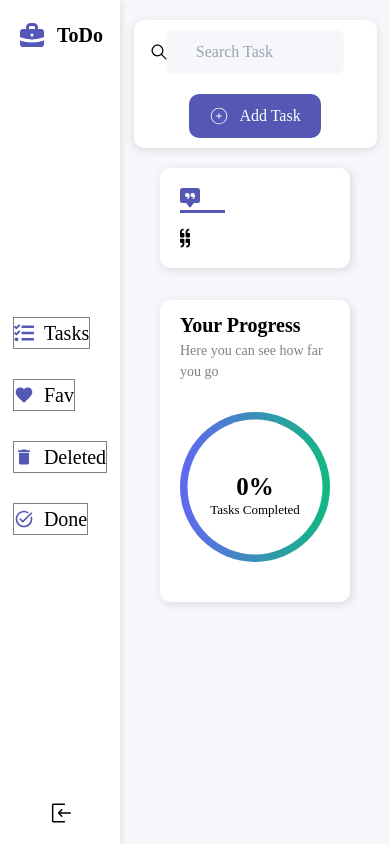
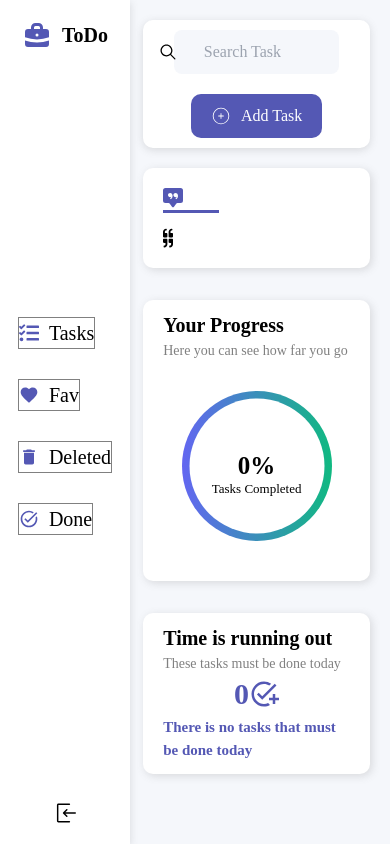
Before and after one commit to EHAB3x/to-do-website, a React (Create React App) app: page / in a window 390 px wide. Built offline with nearby package versions, Linux system fonts and the light colour scheme; no server answers.

Commit message:
handle some responsive problems

```diff
--- a/src/App.js
+++ b/src/App.js
@@ -5,19 +5,23 @@ import Sidebar from './components/sidebar/Sidebar';
 import React from 'react';
 import Quotes from './pages/home/quotes/Quotes';
 import Percentage from './pages/home/percentage/Percentage';
+import Reminder from './pages/home/reminder/Reminder';
 
 function App() {
   return (
     <div className="app">
-      <div className='main'>
-        <Sidebar/>
+      <div className='main sm:gap-8'>
+        <div className='sm:w-[200px] w-[180px]'>
+          <Sidebar/>
+        </div>
         <div className='content'>
           <Navbar />
           <Routes>
             <Route path='/' element={
-            <div className='sm:px-[20px] px-[40px] grid sm:grid-cols-3 sm:gap-16 gap-8'>
+            <div className='sm:px-[20px] px-[20px] grid sm:grid-cols-3 sm:gap-16 gap-8'>
               <Quotes/>
               <Percentage/>
+              <Reminder />
             </div>
             }/>
           </Routes>
--- a/src/components/addTask/AddTask.jsx
+++ b/src/components/addTask/AddTask.jsx
@@ -55,7 +55,7 @@ const AddTask = () => {
         <label htmlFor="date">End Date </label>
         <input className='data' type="date" id='date'  value={date} onChange={(e)=> setDate(e.target.value)} required/>
 
-        <input type="submit" id='date' onClick={e=> submit(e)}/>
+        <input type="submit" id='' onClick={e=> submit(e)}/>
     </form>
   )
 }
--- a/src/components/navbar/Navbar.css
+++ b/src/components/navbar/Navbar.css
@@ -89,7 +89,7 @@
 @media screen and (max-width: 768px) {
     .navbar{
         flex-direction: column;
-        width: 90%;
+        width: 85%;
         gap: 20px;
     }
     .navbar form input{
--- a/src/components/sidebar/Slidebar.css
+++ b/src/components/sidebar/Slidebar.css
@@ -14,6 +14,7 @@
     align-items: center;
     justify-content: space-between;
     box-shadow: rgba(99, 99, 99, 0.2) 0px 2px 8px 0px;
+    position: fixed;
 }
 .sidebar.close{
     width: 100px;
@@ -86,7 +87,7 @@
 
 @media screen and (max-width: 768px) {
     .sidebar{
-        width: 180px;
+        width: 130px;
     }
     .sidebar  .sidebar_header{
         font-size: 20px;
--- a/src/pages/home/percentage/Percentage.jsx
+++ b/src/pages/home/percentage/Percentage.jsx
@@ -7,7 +7,7 @@ const Percentage = () => {
     var percent = 0;
 
     tasks.forEach(quote => {
-        if(quote.status === "in progress"){
+        if(quote.status === "done"){
             percent++;
         }
     });
@@ -20,7 +20,6 @@ const Percentage = () => {
         }
     },[percent, tasks.length]);
 
-    console.log(percentage);
   return (
     <div className='percentage'>
         <h2>Your Progress</h2>
--- a/src/pages/home/quotes/Quotes.jsx
+++ b/src/pages/home/quotes/Quotes.jsx
@@ -13,7 +13,6 @@ const Quotes = () => {
         };
         getQuote();
     },[])
-    console.log(quote);
   return (
     <div className='quote'>
         <div className="top">
--- /dev/null
+++ b/src/pages/home/reminder/Reminder.css
@@ -0,0 +1,43 @@
+.reminder{
+    background-color: white;
+    padding:10px 20px;
+    border-radius: 10px;
+    -webkit-border-radius: 10px;
+    -moz-border-radius: 10px;
+    -ms-border-radius: 10px;
+    -o-border-radius: 10px;
+    box-shadow: rgba(99, 99, 99, 0.2) 2px 2px 8px 0px;
+}
+.reminder h2{
+    font-size: 20px;
+    font-weight: bold;
+}
+.reminder p{
+    font-size: 14px;
+    color: gray;
+}
+.reminder .content{
+    height: 60%;
+    display: flex;
+    flex-direction: column;
+    justify-content: center;
+}
+.reminder .content a,
+.reminder .content h3{
+    display: flex;
+    width: 100%;
+    justify-content: center;
+    align-items: center;
+    font-size: 60px;
+    font-weight: bold;
+    color: #5458b4;
+}
+.reminder .content h3{
+    font-size: 15px;
+}
+
+@media screen and (max-width:768px) {
+    .reminder .content a{
+        font-size: 30px;
+    }
+}
--- /dev/null
+++ b/src/pages/home/reminder/Reminder.jsx
@@ -0,0 +1,32 @@
+import React from 'react';
+import "./Reminder.css";
+import { Link } from 'react-router-dom';
+import { useSelector } from 'react-redux';
+import { MdOutlineAddTask } from "react-icons/md";
+
+const Reminder = () => {
+    const tasks = useSelector(state => state.tasks);
+    const today = new Date().toISOString().slice(0,10);
+    let tasksNumber = 0;
+
+    tasks.forEach(task => {
+        console.log(task.date);
+        if(task.date === today){
+            tasksNumber++;
+        }
+    });
+  return (
+    <div className='reminder'>
+        <h2>Time is running out</h2>
+        <p>These tasks must be done today</p>
+        <div className="content">
+            <Link to={'/tasks'}>{tasksNumber}<MdOutlineAddTask /></Link>
+            {tasksNumber === 0
+            ? (<h3>There is no tasks that must be done today</h3>)
+            : (<h3 className='text-center'>click the number to view tasks you have to finish it</h3>)}
+        </div>
+    </div>
+  )
+}
+
+export default Reminder
```
